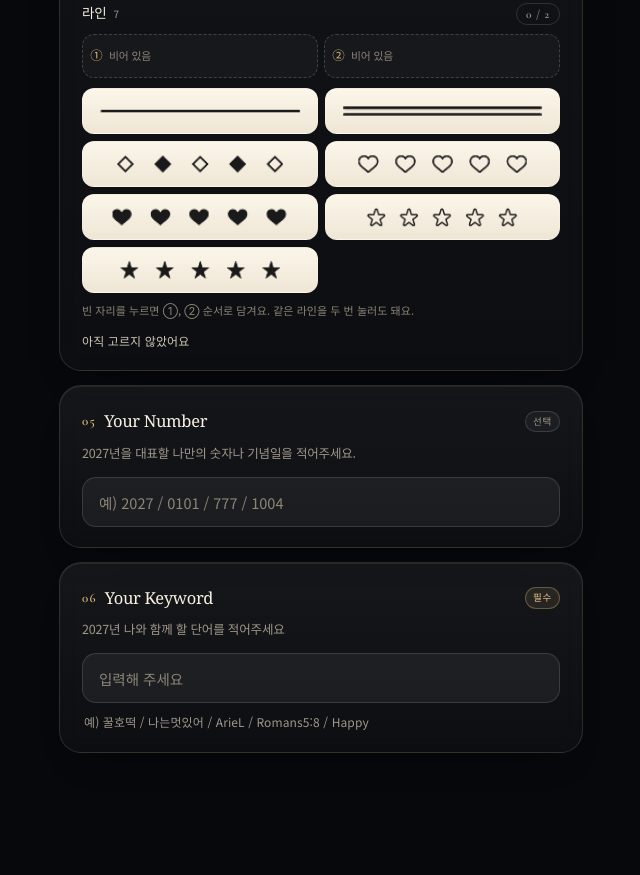
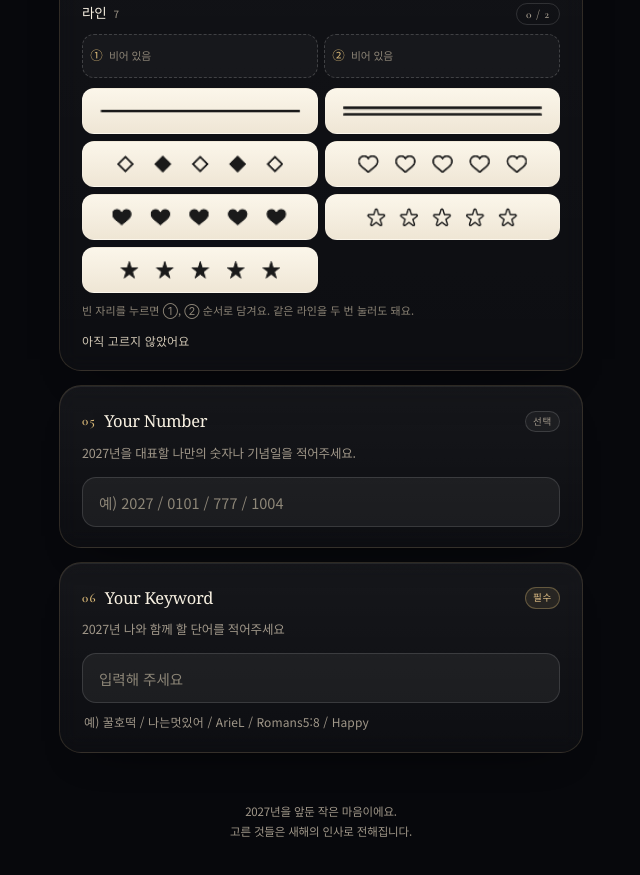
Before and after one commit to ithinminti-jpg/mood-2027, a plain HTML site: page index.html in a window 1280 px wide. Shown: the part 1526-2401 px from the top of the page, without its empty margins (319-959 px from the left). Drawn offline with nearby package versions, Linux system fonts and the light colour scheme.

Commit message:
푸터 문구 복원(맨 아래 '2027 · MOOD' 표기는 넣지 않음), 캐시버스터 n

```diff
--- a/index.html
+++ b/index.html
@@ -13,7 +13,7 @@
 <link rel="preconnect" href="https://fonts.googleapis.com">
 <link rel="preconnect" href="https://fonts.gstatic.com" crossorigin>
 <link href="https://fonts.googleapis.com/css2?family=Noto+Serif+KR:wght@300;500;700&family=Noto+Sans+KR:wght@300;400;500;700&family=Nanum+Pen+Script&family=Cormorant+Garamond:ital,wght@0,300;0,400;0,600;1,400&display=swap" rel="stylesheet">
-<link rel="stylesheet" href="styles.css?v=20271120m">
+<link rel="stylesheet" href="styles.css?v=20271120n">
 </head>
 <body>
 <div class="sky" aria-hidden="true"></div>
@@ -234,6 +234,10 @@
       <p class="error" id="errKeyword" hidden>단어를 적어 주세요.</p>
     </section>
 
+    <footer class="site-foot">
+      <p>2027년을 앞둔 작은 마음이에요.<br>고른 것들은 새해의 인사로 전해집니다.</p>
+    </footer>
+
   </form>
 </main>
 
@@ -263,6 +267,6 @@
   </div>
 </div>
 
-<script src="app.js?v=20271120m"></script>
+<script src="app.js?v=20271120n"></script>
 </body>
 </html>
--- a/styles.css
+++ b/styles.css
@@ -654,6 +654,15 @@ main,header,footer,.dock{position:relative;z-index:1}
 }
 .icon-cell[aria-checked="true"] .pick-badge{opacity:1;transform:scale(1)}
 
+/* ---------- 푸터 (맨 아래 문구만, 2027 MOOD 표기는 두지 않는다) ---------- */
+.site-foot{
+  text-align:center;
+  padding:22px 10px 12px;
+  color:var(--muted);
+  font-size:11.5px;
+  line-height:1.8;
+}
+
 /* ---------- dock (선택 요약 + 제출) ---------- */
 .dock{
   position:fixed;
```
